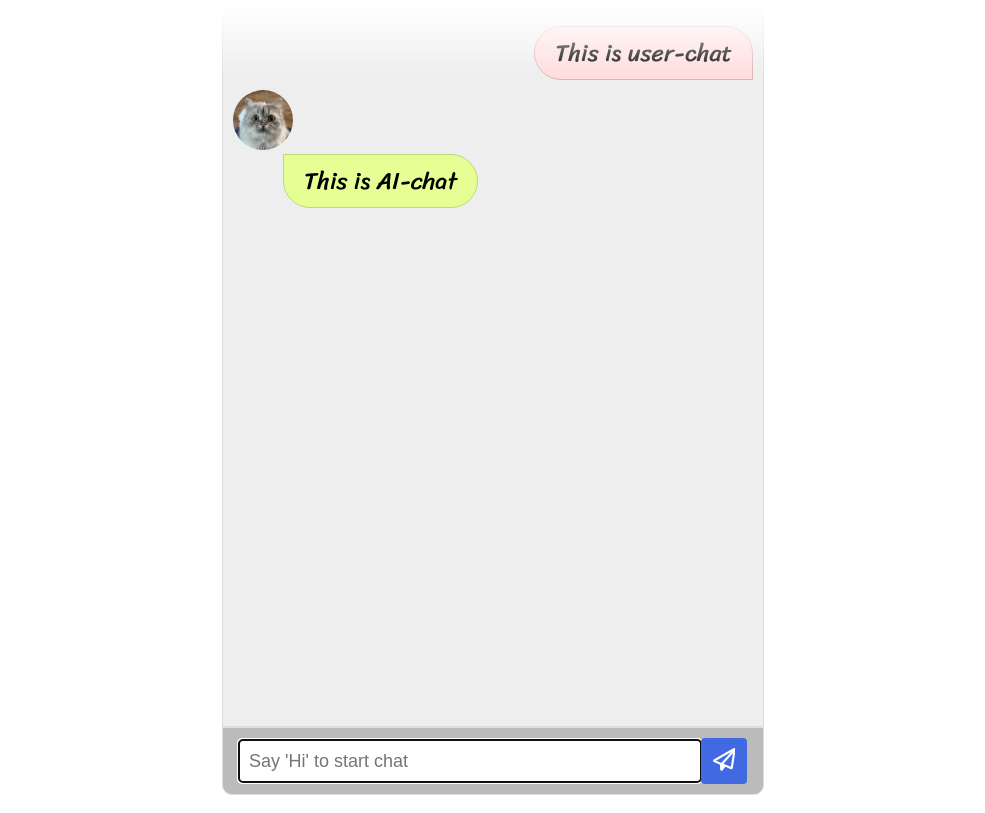
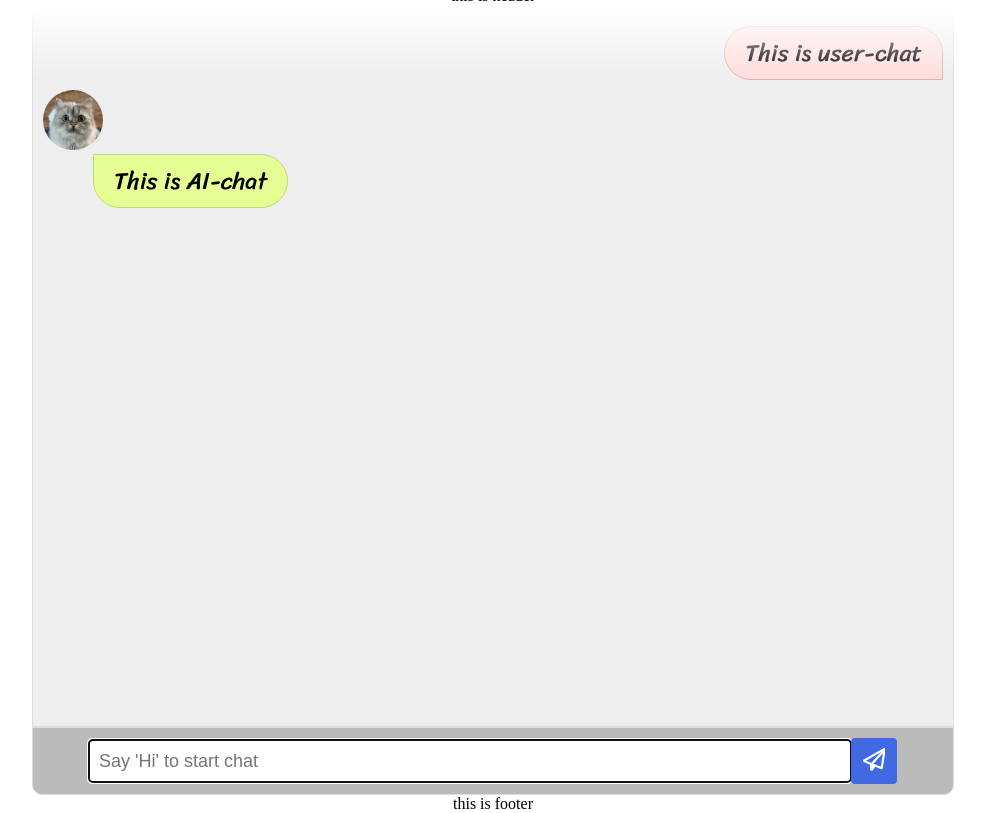
Before and after one commit to jjiisub/chatCPT-API-Project, a plain HTML site: page index.html in a window 1280 px wide. Shown: the whole page, without its empty margins (147-1132 px from the left). Drawn offline with Linux system fonts and the light colour scheme.

Commit message:
06.12_파일 주석

```diff
--- a/component/chat.js
+++ b/component/chat.js
@@ -4,6 +4,7 @@ export { printUserChat, apiChatPost, saveUserChat };
 
 const $chatScreen = document.querySelector(".chat-screen");
 
+// 대화 내용 저장 변수
 const dataChat = [
   {
     role: "system",
@@ -93,6 +94,7 @@ const saveUserChat = (userChat) => {
 
 // 채팅 api 요청보내는 함수
 const apiChatPost = async (AIdata) => {
+  // 로딩 화면 시작
   SwitchLoad();
   const result = await fetch(url, {
     method: "POST",
@@ -104,7 +106,10 @@ const apiChatPost = async (AIdata) => {
   })
     .then((res) => res.json())
     .then((res) => {
+      // 로딩 화면 종료
       SwitchLoad();
+
+      // AI 대답을 dataChat에 저장
       dataChat.push({
         role: "assistant",
         content: res.choices[0].message.content,
--- a/component/modal.js
+++ b/component/modal.js
@@ -1,6 +1,6 @@
 export { SwitchModal };
 
-// Modal
+// 문법 질문 Modal 함수
 let Modal = document.querySelector(".modal");
 function SwitchModal(message, AIChat) {
   Modal.classList.toggle("hidden");
@@ -16,5 +16,6 @@ function SwitchModal(message, AIChat) {
   }
 }
 
+// 종료 버튼
 let closeBtn = document.querySelector(".btn-close-modal");
 closeBtn.addEventListener("click", SwitchModal);
--- a/index.css
+++ b/index.css
@@ -16,6 +16,8 @@ body {
 }
 body {
   display: flex;
+  flex-direction: column;
+  align-items: center;
   justify-content: center;
 }
 
@@ -33,7 +35,7 @@ body {
   border-radius: 10px 10px 0 0;
   border: 1px solid #ddd;
   height: 700px;
-  width: 520px;
+  width: 900px;
   overflow: auto;
   mask-image: linear-gradient(180deg, transparent 0%, black 10%);
   -webkit-mask-image: linear-gradient(180deg, transparent 0%, black 10%);
@@ -41,7 +43,7 @@ body {
 
 .chat-input {
   padding: 10px 10px;
-  width: 520px;
+  width: 900px;
   height: 46px;
   background-color: #bbb;
   border: 1px solid #ddd;
@@ -55,7 +57,7 @@ form {
 }
 
 .chat-input-text {
-  width: 450px;
+  width: 750px;
   height: 40px;
   font-size: large;
   padding-left: 10px;
@@ -134,7 +136,8 @@ form {
 
 .ai-chat-element:hover {
   font-style: italic;
-  text-decoration: underline;
+  /* text-decoration: underline; */
+  border-bottom: 2px solid gray;
 }
 
 .loader-container {
@@ -193,7 +196,7 @@ form {
   margin-bottom: 10px;
   z-index: 2;
   width: 400px;
-  /* text-align: center; */
+  padding-left: 35px;
 }
 
 .hidden {
@@ -220,7 +223,7 @@ form {
 
 @media screen and (max-width: 542px) {
   .chat-page {
-    height: 99%;
+    height: 90%;
   }
   .chat-screen,
   .chat-input {
--- a/index.html
+++ b/index.html
@@ -11,6 +11,7 @@
     <!-- <script src="./build.js"></script> -->
   </head>
   <body>
+    <!-- modal, loader -->
     <div class="modal hidden">
       <div class="modal-background"></div>
       <div class="modal-question ai-chat-content"></div>
@@ -18,8 +19,9 @@
       <button class="btn-close-modal">close</button>
     </div>
     <div class="loader-container"><img class="loading-img" src="asset/gif/loadingImg.gif" /></div>
-    <!-- ---------------------------------------- -->
+    <!-- / modal, loader -->
 
+    <div class="header">this is header</div>
     <div class="chat-page">
       <div class="chat-screen">
         <div class="user-chat">
@@ -49,5 +51,6 @@
         </form>
       </div>
     </div>
+    <div class="footer">this is footer</div>
   </body>
 </html>
```
Also changed, not shown: component/question.js (+5 -5 lines).
